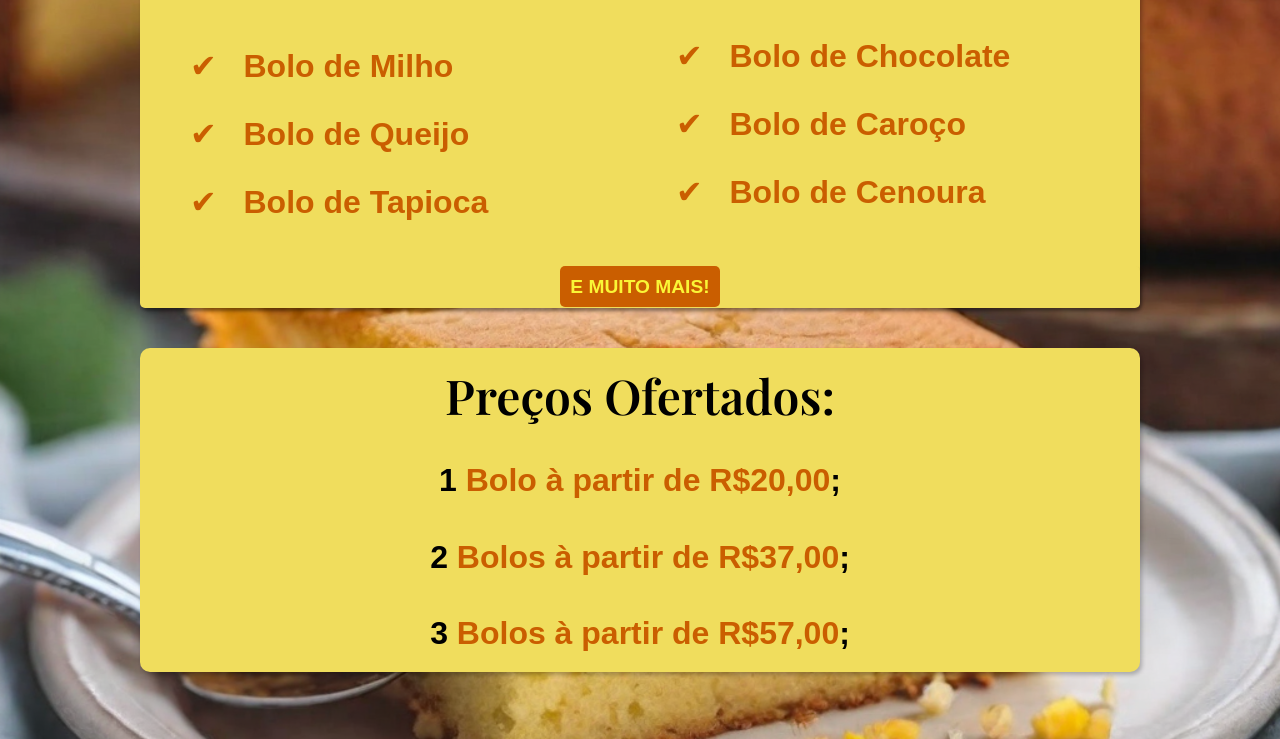
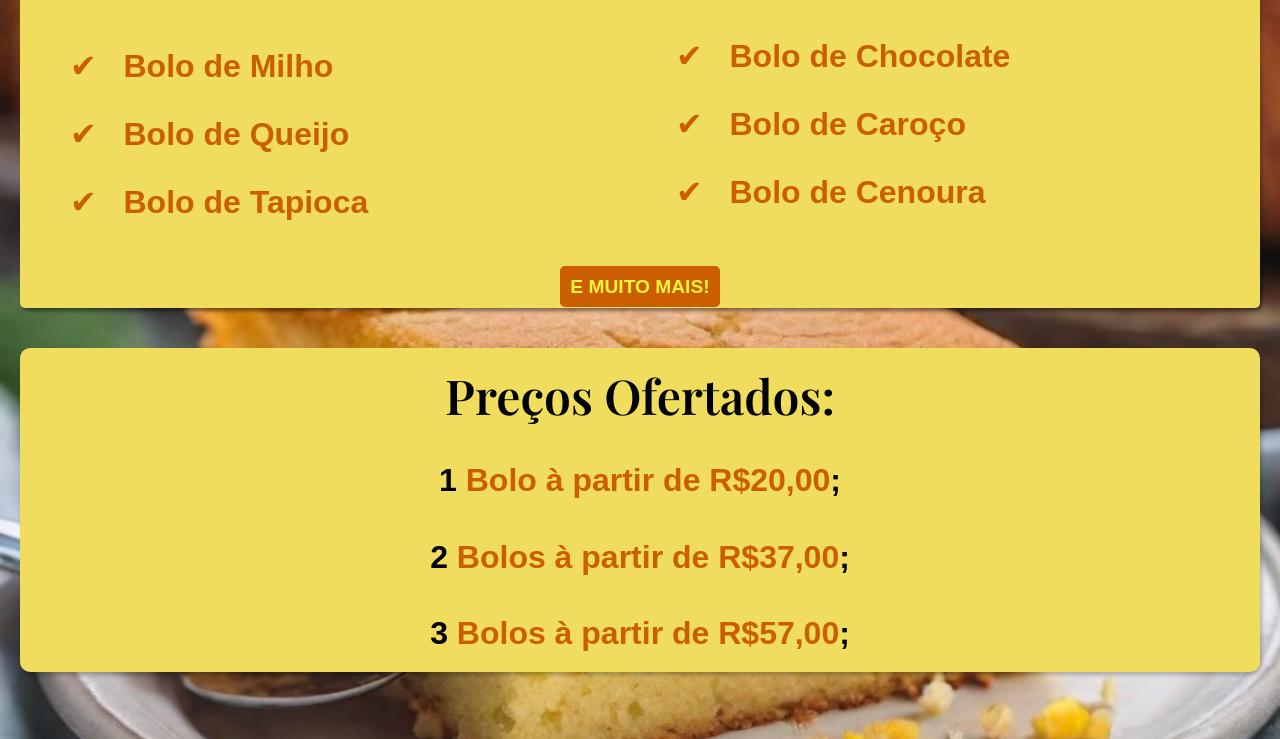
Before and after one commit to pedrohudsons/projeto-novo, a plain HTML site: page index.html in a window 1280 px wide. Shown: the part 441-1180 px from the top of the page. Drawn offline with nearby package versions, Linux system fonts and the light colour scheme.

Commit message:
Alterações na responsividade

```diff
--- a/estilo/style.css
+++ b/estilo/style.css
@@ -90,7 +90,7 @@ nav >a:hover{
 
 main{
     min-width: 300px;
-    max-width: 1000px;
+    max-width: 1550px;
     margin: 20px auto;
     padding: 0px 20px;
 }
--- a/estilo/stylepedido.css
+++ b/estilo/stylepedido.css
@@ -73,7 +73,7 @@ div > h1#um{
 main{
     margin: auto;
     min-width: 300px;
-    max-width: 200px;
+    max-width: 1550px;
 }
 
 main > div{
```
